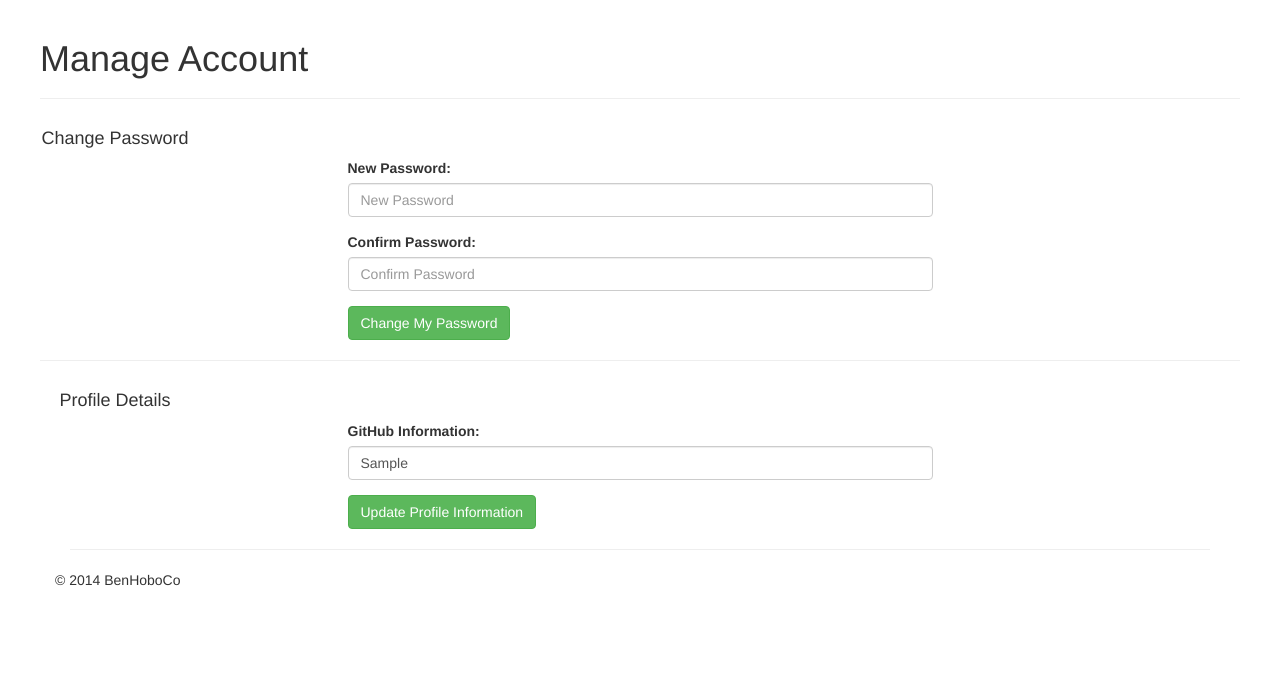
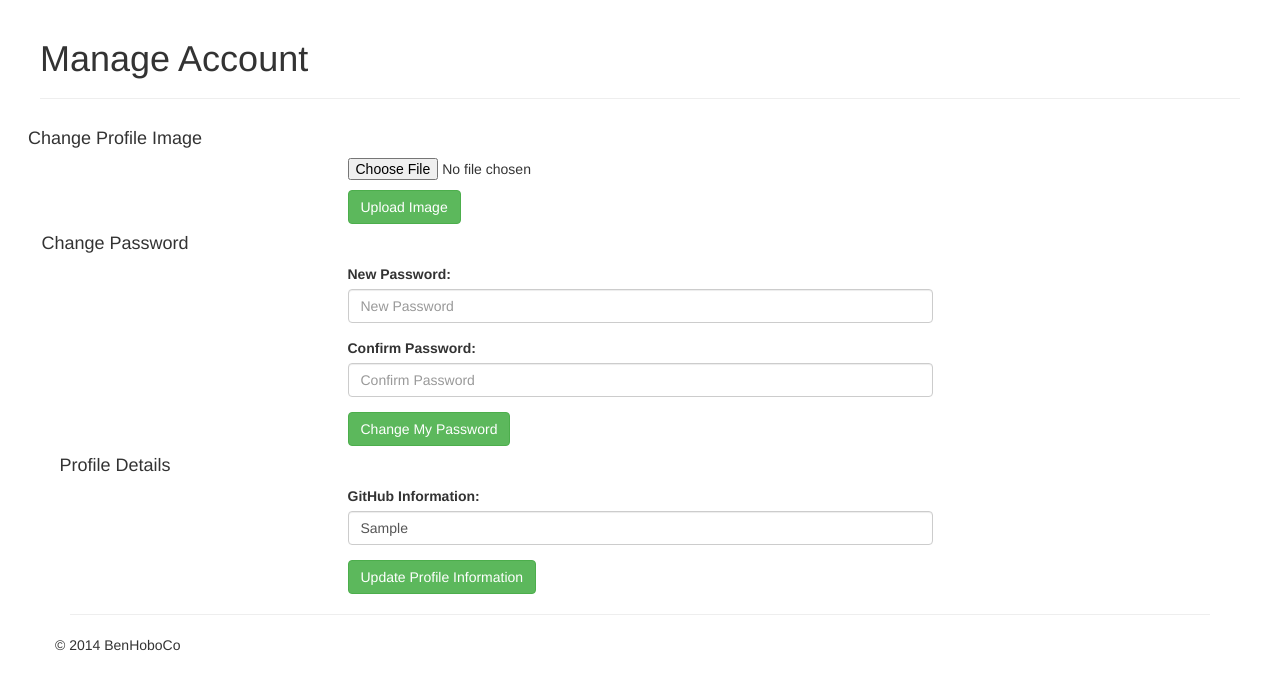
Before and after one commit to tpolasek/cmput410-project, a Django app: page /manageAccount/ in a window 1280 px wide. Shown: the part 51-741 px from the top of the page. Run offline with Django 3.2, Linux system fonts and the light colour scheme; a user stored in the database is signed in; tables that the repository leaves empty hold one stand-in row (values such as "Sample post"); some libraries are stand-ins or nearby versions.

Commit message:
added uploading of images && can edit profile picture

```diff
--- a/BenHoboCo/social/urls.py
+++ b/BenHoboCo/social/urls.py
@@ -11,7 +11,7 @@ urlpatterns = patterns('',
     url(r'^manageAccount/updateAuthor/$', views.user_update_author),
     url(r'^manageAccount/changePassword/$', views.user_change_password),
     url(r'^manageAccount/$', views.manage_account),
-
+    url(r'^manageAccount/changeImage/$', views.upload_profile_image),
 
     #authors - All Authors
     #authors/author_name/ - Specific Author
@@ -31,6 +31,11 @@ urlpatterns = patterns('',
     #This should be changed to
     #images/author/author_name
     #images/author/author_name/image_id or #images/image_id
+    url(r'^images/$',views.get_author_images, name="author_images"),
+    url(r'^images/(?P<image_id>\d+)/$',views.get_author_images, name="author_images"),
+    url(r'^images/create/$',views.create_image, name="create_image"),
+    url(r'^images/upload/$', views.upload_image,name="upload_images"),
+    url(r'^authors/(?P<author_name>[-\w]+)/images/create',views.create_image, name="create_image"),
     url(r'^authors/(?P<author_name>[-\w]+)/images/$',views.get_author_images, name="author_images"),
     url(r'^authors/(?P<author_name>[-\w]+)/images/(?P<image_id>\d+)/$',views.get_author_images, name="authors_specific_image"),
 
@@ -42,10 +47,8 @@ urlpatterns = patterns('',
     url(r'^posts/(?P<post_id>\d+)/$', views.posts, name="posts"),
     url(r'^posts/(?P<post_id>\d+)/comment/$', views.add_comment, name="posts"),
     url(r'^posts/(?P<post_id>\d+)/delete/$', views.delete_post, name="posts"),
-
     url(r'^posts/author/(?P<author_name>[-\w]+)/$', views.get_author_posts, name="author_posts"),
 
-    url(r'^authors/(?P<author_name>[-\w]+)/images/upload/$', views.upload_image, name="upload_image"),
 
     #API
     url(r'^api/authors/$', api_views.get_authors, name="get_authors"),
--- a/BenHoboCo/social/views.py
+++ b/BenHoboCo/social/views.py
@@ -80,11 +80,16 @@ def get_author(request, author_name = None):
         return HttpResponseRedirect("/authors/%s/" % author_name)
 
 
-def get_author_images(request, author_name, image_id = None ):
+def get_author_images(request, author_name = None, image_id = None ):
     context = RequestContext( request )
 
+
     #get User object then find the Author object from it
-    u = User.objects.get(username__iexact=author_name)
+    if author_name is not None:
+        u = User.objects.get(username__iexact=author_name)
+    else:
+        u = request.user
+
     a = Author.objects.get(user=u)
     context_dict = {}
 
@@ -208,6 +213,18 @@ def create_post(request, author_name = None ):
         return HttpResponseRedirect("/posts/")
 
     return render_to_response('social/createPost.html', context_dict, context)
+
+
+
+@login_required
+def create_image(request, author_name = None ):
+    context = RequestContext(request)
+    u = request.user
+    a = Author.objects.get(user = u)
+
+    context_dict = {'author': a, 'success': False }
+    return render_to_response('social/createImage.html', context_dict, context)
+
 
 def user_register(request):
 
@@ -401,20 +418,32 @@ def delete_post(request, post_id ):
 
     return HttpResponseRedirect("/posts/")
 
-def upload_image(request, author_name ):
-    print "Got here"
+@login_required
+def upload_profile_image(request):
+    context = RequestContext(request)
+    user=Request.user
+    author = Author.objects.get(user=user)
     if request.method == "POST":
-
         form = ImageUploadForm(request.POST, request.FILES)
         if form.is_valid():
-            print "Form is valid"
-            author = Author.objects.get(user=request.user)
             im = form.cleaned_data['image']
 
             author.image = im
             author.save()
+    #TODO add notificiation
+    return render_to_response('social/manageProfile.html', {'author': author, 'user': user, 'image_change_success' : True}, context)
 
-    return HttpResponseRedirect("/authors/"+ request.user.username )
+@login_required
+def upload_image(request):
+    if request.method == "POST":
+        context = RequestContext(request)
+    	auth = Author.objects.get(user=request.user)
+        form = ImageUploadForm(request.POST, request.FILES)
+        if form.is_valid():
+            im = "/media/Images/" + str(form.cleaned_data['image'])
+            image = Image(url=im, visibility='PUBLIC', author=auth)
+            image.save()
+    return HttpResponseRedirect("/images/")
 
 @login_required
 def add_comment(request, post_id):
--- a/BenHoboCo/templates/social/manageProfile.html
+++ b/BenHoboCo/templates/social/manageProfile.html
@@ -4,6 +4,31 @@
 <div class="row">
 	<div class="page-header">
 		<h1>Manage Account</h1>
+	</div>
+
+
+	<div class="row">
+		<div class="row">
+			<div class="col-md-2 text-center">
+				<h4>  Change Profile Image</h4>
+			</div>
+		</div>
+		<div class="row col-md-6 col-md-offset-3">
+			<form action="/manageAccount/changeImage/" method="post" enctype="multipart/form-data">
+				 {% csrf_token %}
+
+				{% if image_change_success %}
+					<div class="alert alert-success">
+						<strong>Success!</strong>  New profile image uploaded.
+					</div>
+				{% endif %}
+				 <p>
+				 <input id="id_image" type="file" name="image">
+				 </p>
+				 <input type="submit" class="btn btn-success" value="Upload Image">
+			 </form>
+
+		</div>
 	</div>
 	<div class="row">
 		<div class="row">
@@ -44,7 +69,6 @@
 			</form>
 		</div>
 	</div>
-	<hr/>
 	<div class="row">
 		<div class="row">
 			<div class="col-md-2 text-center">
```
Also changed, not shown: 1 other file.
